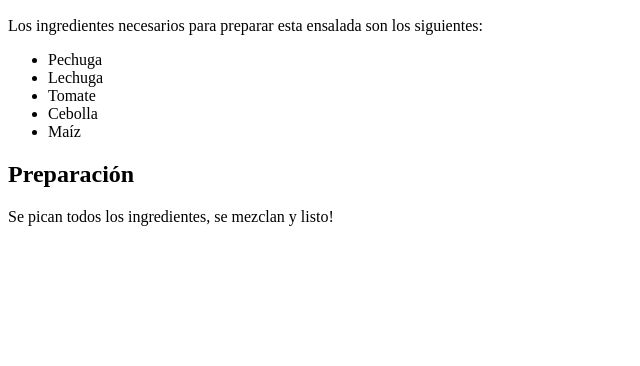
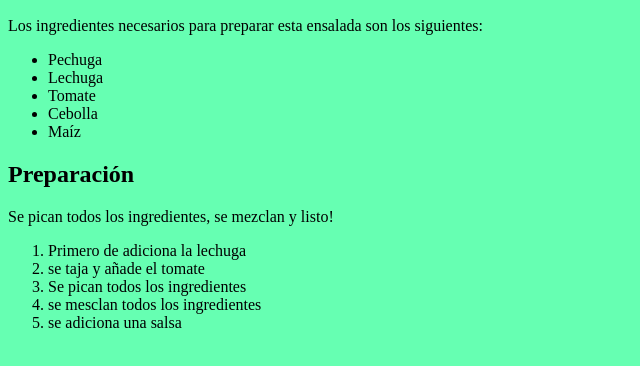
Before and after one commit to Carlos7Orteg/aspirantes-mir-html-y-css, a plain HTML site: page index.html in a window 1280 px wide. Shown: the part 434-800 px from the top of the page, without its empty margins (0-640 px from the left). Drawn offline with Linux system fonts and the light colour scheme.

Commit message:
Bonus-Agrega estilos al segundo ejercicio

```diff
--- a/index.html
+++ b/index.html
@@ -32,6 +32,14 @@
 
   <p>Se pican todos los ingredientes, se mezclan y listo!</p>
 
+  <ol>
+    <li>Primero de adiciona la lechuga</li>
+    <li>se taja y añade el tomate</li>
+    <li>Se pican todos los ingredientes</li>
+    <li>se mesclan todos los ingredientes</li>
+    <li>se adiciona una salsa</li>
+  </ol>
+
 
 </body>
 
--- a/styles.css
+++ b/styles.css
@@ -1,3 +1,7 @@
+body {
+  background-color: #66ffb2;
+}
+
 h1 {
   color: #2b82ff;
 }
```
